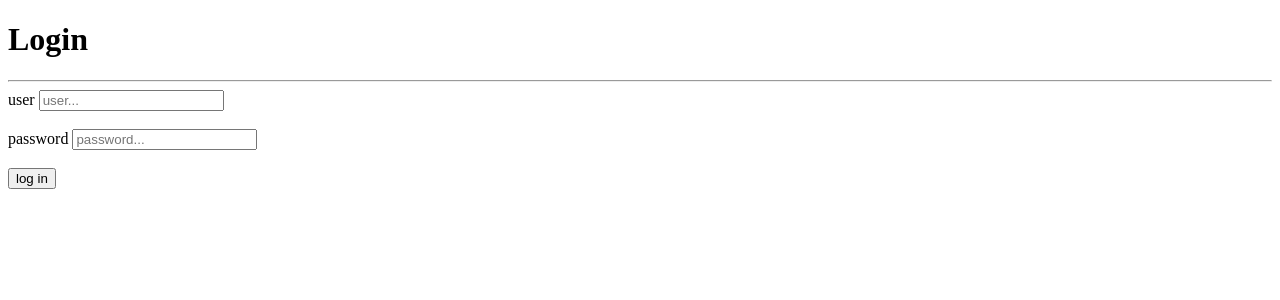
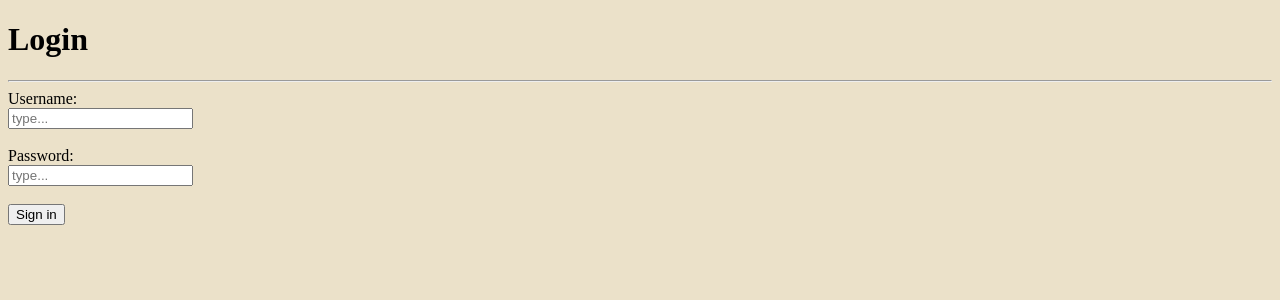
Before and after one commit to DAP-web/Proyecto-Carbono06, a Flask app: template templates/login.html in a window 1280 px wide. Shown: the top 300 px of the page. Run offline with Flask 2, Linux system fonts and the light colour scheme; the template is opened without the code that fills it, so the values that code supplies are empty.

Commit message:
retocando y uniendo

```diff
--- a/static/scriptLogin.js
+++ b/static/scriptLogin.js
@@ -1,33 +1,42 @@
 function checkLogin() {
+    let user = "", password = "", userArray = [];
 
-    var user = document.getElementById("user").value;
-    var password = document.getElementById("passw").value;
+    user = document.getElementById("user").value;
+    password = document.getElementById("passw").value;
 
-    var userArray = JSON.parse(sessionStorage.getItem("wUserArray"));
+    // var userArray = JSON.parse(sessionStorage.getItem("wUserArray"));
+    userArray = JSON.parse(localStorage.getItem("wUserArray"));
 
     if (user !== null && user !== "") {
         if (password !== null && password !== "") {
+            var canLogin = checkLoginInfo(user, password, userArray);
 
-            var canLogin = checkLoginInfo(user, password, userArray);
             if (canLogin === true) {
-                window.location.href = //HREF DE DASH/CALENDARIO PENDING
+                window.location.href = "calendar.html";//HREF DE DASH/CALENDARIO PENDING
             } else {
-                alert("Usuario o contraseña incorrectos");
+                alert("User or password are wrong!");
             }
 
         } else {
-            alert("La casilla password no puede estar vacia");
+            // alert("La casilla password no puede estar vacia");
+            alert("Fill all the boxes");
         }
     } else {
-        alert("La casilla user no puede estar vacia");
+        // alert("La casilla user no puede estar vacia");
+        alert("Fill all the boxes");
     }
-
 }
 
 function checkLoginInfo(user, password, userArray) {
+    let i = 0, arrayLength = 0;
+
+    arrayLength = userArray.length;
+
     if (userArray !== null && userArray.length > 0) {
-        for (var i = 0; i < userArray.length; i++) {
-            if (userArray[i].user === user && userArray[i].password === password) {
+        for (i; i < arrayLength; i++) {
+            //ponerlos en ingles
+            if (userArray[i].usuario === user && userArray[i].contra === password) {
+                saveToSessionStorage(userArray[i]);
                 return true;
             }
         }
@@ -35,17 +44,15 @@ function checkLoginInfo(user, password, userArray) {
     return false;
 }
 
-function checkForValidLoginSession() {
-//extra?????
+function saveToSessionStorage(pUserArray) {
+    let currentSessionUser = [];
 
-    if (sessionStorage.getItem("wUserArray") == null) {
-        window.location.href = //HREF DE DASH/CALENDARIO PENDING
+    if (sessionStorage.getItem("currentUser") !== null) {
+        currentSessionUser = JSON.parse(sessionStorage.getItem("currentUser"));
     }
-    else {
-        if (sessionStorage.length == 0) {
-            window.location.href = //HREF DE DASH/CALENDARIO PENDING
-        }
-    }
+
+    currentSessionUser[0] = pUserArray;
+    sessionStorage.setItem("currentUser", JSON.stringify(currentSessionUser));
 }
 
 
--- a/static/styleCalendar.css
+++ b/static/styleCalendar.css
@@ -2,6 +2,10 @@
 #inputDate {
     background-color: rgb(250, 250, 250);
     text-align: right;
+}
+
+#saludo {
+    display: none;
 }
 
 /*Div que contiene a la fecha iterativa JS*/
--- a/templates/calendar.html
+++ b/templates/calendar.html
@@ -65,6 +65,8 @@
 
 <br>
 
+<h2 id="saludo"></h2>
+
 <div class="inputDate">
 	<label for="inputDate">Pick a date:</label><br>
 	<div><input type="text" name="date" class="tcal" value="" id="inputDate" autocomplete="off" /></div>
--- a/templates/login.html
+++ b/templates/login.html
@@ -1,4 +1,3 @@
-
 <!DOCTYPE html>
 <html lang="en">
 
@@ -6,24 +5,28 @@
     <meta charset="UTF-8">
     <meta http-equiv="X-UA-Compatible" content="IE=edge">
     <meta name="viewport" content="width=device-width, initial-scale=1.0">
-    <title>login</title>
-    <link rel="stylesheet" href="{{url_for('static', filename='styleLogin.css')}}">
+    <title>Login Page</title>
+    <link rel="shortcut icon" href="/static/images/calendarImageLogo.png" />
+    <link rel="stylesheet" href="/static/styleLogin.css" />
+    <link rel="stylesheet" href="/static/styleGeneral.css" />
+    <!-- <link rel="stylesheet" href="{{url_for('static', filename='styleLogin.css')}}"> -->
 </head>
 
 <body>
+
     <h1>Login</h1>
     <hr>
 
-    <div class="container">
-        <label for="user">user</label>
-        <input type="text" name="user" id="user" placeholder="user...">
+    <div class="containerInput">
+        <label for="user">Username:</label><br>
+        <input type="text" name="user" id="user" placeholder="type...">
         <br>
         <br>
-        <label for="passw">password</label>
-        <input type="text" name="passw" id="passw" placeholder="password...">
+        <label for="passw">Password:</label><br>
+        <input type="password" name="passw" id="passw" placeholder="type...">
         <br>
         <br>
-        <button onclick="checkLogin()">log in</button>
+        <button onclick="checkLogin()">Sign in</button>
     </div>
 
     <!--<br>
@@ -32,8 +35,8 @@
         <a href="{{url_for('register')}}">go to registration</a>
     </div>
     -->
-
-    <script src="{{url_for('static', filename='scriptLogin.js')}}"></script>
+    <script src="/static/scriptLogin.js"></script>
+    <!-- <script src="{{url_for('static', filename='scriptLogin.js')}}"></script> -->
 </body>
 
 </html>
```
